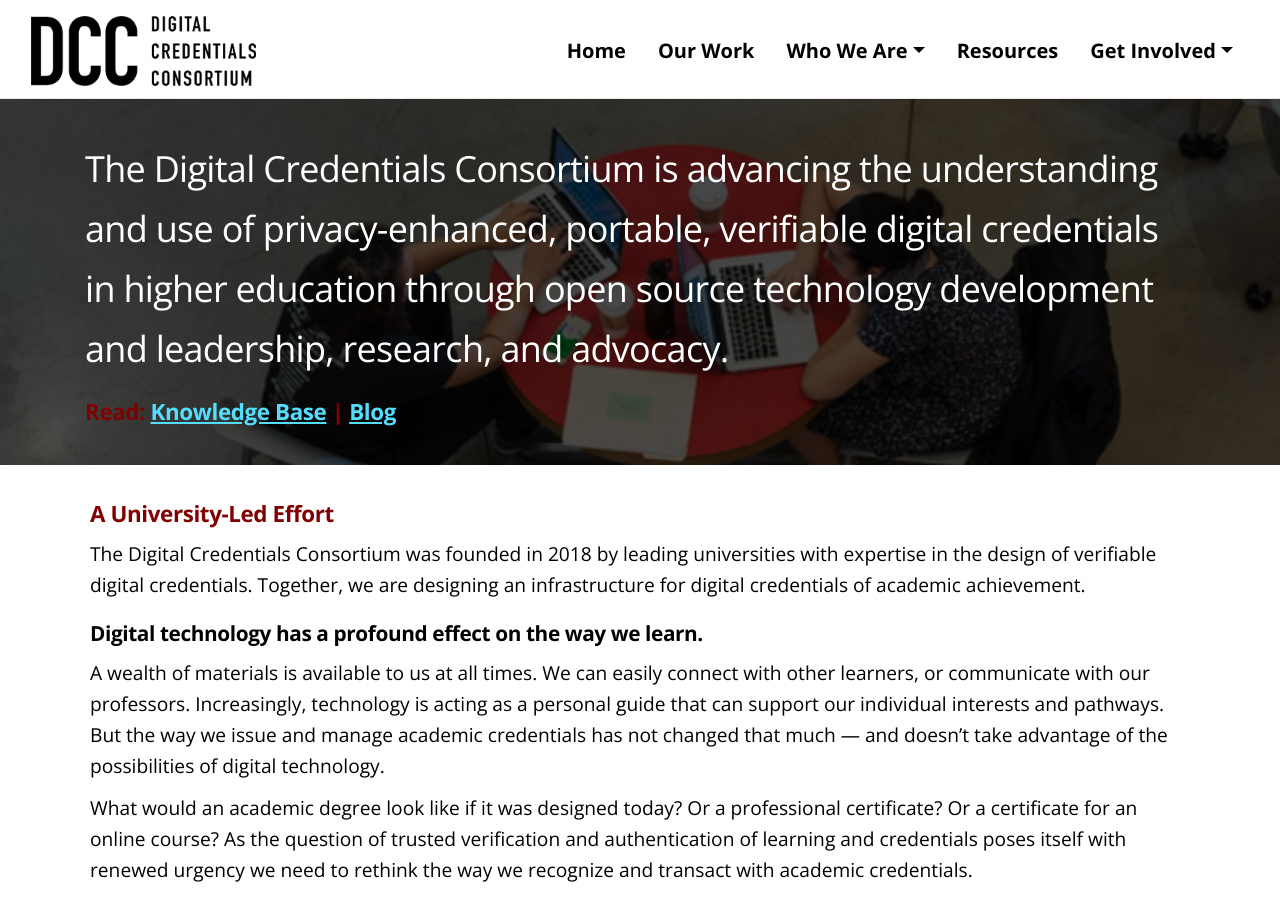
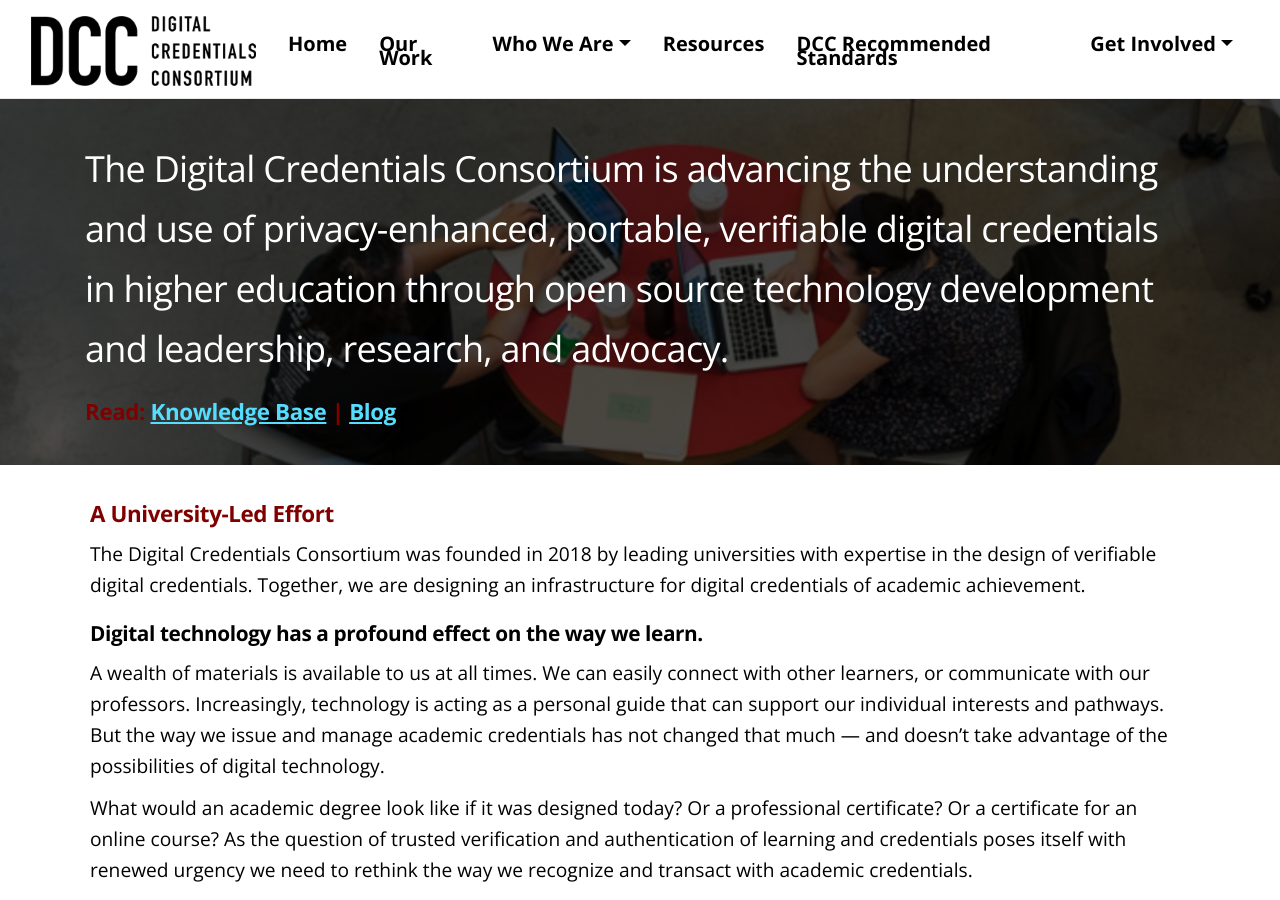
Before and after one commit to digitalcredentials/dcc-website, a Jekyll site: the page built from index.md, in a window 1280 px wide and 900 px high. Built offline with Jekyll 4.4.1, drawn with Linux system fonts in a browser that asks for light colours.

Commit message:
Adding DCC Standards URL

```diff
--- a/_data/pagelist.yml
+++ b/_data/pagelist.yml
@@ -16,6 +16,8 @@
         url: /leadershipcouncil
   - page: Resources
     url: /resources
+  - page: DCC Recommended Standards
+    url: /resources/dcc-standards
   - page: Get Involved
     url: /get-involved
     subpages:
```
